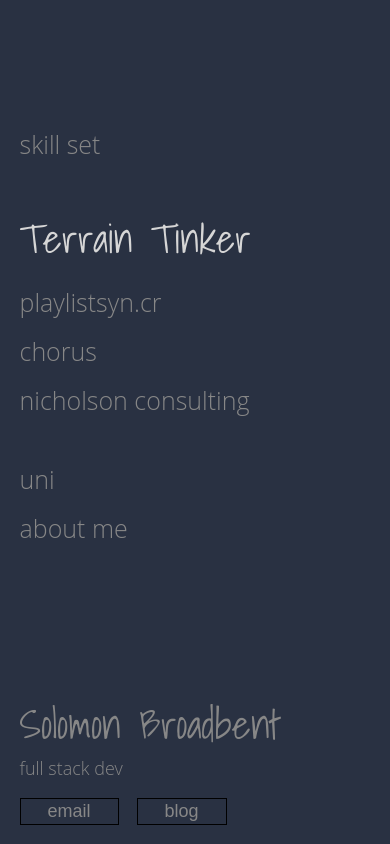
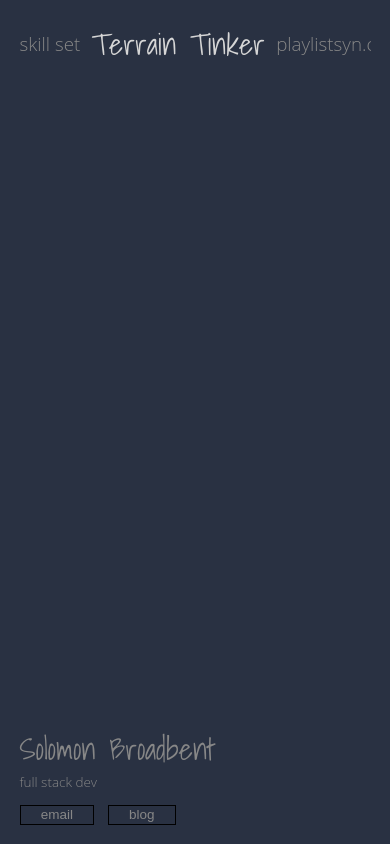
Before and after one commit to solomonbroadbent/personal-site, a Next.js app: page / in a window 390 px wide. Built offline with nearby package versions, Linux system fonts and the light colour scheme.

Commit message:
make nav horizontal on mobile

```diff
--- a/styles/Home.module.css
+++ b/styles/Home.module.css
@@ -1,7 +1,7 @@
 #root {
 	display: grid;
 	grid-row-gap: 2rem;
-	height: var(--responsive__root-height);
+	height: var(--root__height);
 }
 
 #landing-section {
@@ -13,23 +13,22 @@
 }
 
 #navigation-section {
-	--navigation-section__gap: 0.75rem;
+	align-self: var(--navigation-section__align-self);
 
-	align-self: end;
+	width: var(--navigation-section__width);
+	overflow: hidden;
 
 	display: flex;
-	flex-direction: column;
-	justify-content: center;
+	flex-direction: var(--navigation-section__flex-direction);
+	align-items: var(--navigation-section__align-items);
 	gap: var(--navigation-section__gap);
 }
 
 .link {
-	--link-margin--extra-margin: calc(var(--navigation-section__gap) * 2);
-
 	font-size: 1.25rem;
 
 	/* prevents hover from triggering when not over text */
-	width: fit-content;
+	min-width: max-content;
 }
 
 .link--active {
@@ -40,11 +39,11 @@
 }
 
 .link--extra-margin-top {
-	margin-top: var(--link-margin--extra-margin);
+	margin-top: var(--navigation-section__extra-margin);
 }
 
 .link--extra-margin-bottom {
-	margin-bottom: var(--link-margin--extra-margin);
+	margin-bottom: var(--navigation-section__extra-margin);
 }
 
 #contact {
--- a/styles/globals.css
+++ b/styles/globals.css
@@ -12,9 +12,20 @@
 	--breakpoint-medium: 768px;
 	--breakpoint-wide: 992px;
 
-	--responsive__font-size: 20px;
-	--responsive__root-padding: clamp(10px, 5vmin, 100px);
-	--responsive__root-height: calc(100vh - calc(var(--responsive__root-padding) * 2));
+	--root__font-size: 15px;
+	--root__padding: clamp(10px, 5vmin, 100px);
+	--root__padding-doubled: calc(var(--root__padding) * 2);
+	--root__height: calc(100vh - var(--root__padding-doubled));
+
+	--navigation-section__width: max(
+		calc(var(--breakpoint-narrow) - var(--root__padding-doubled)),
+		calc(100vw - var(--root__padding-doubled))
+	);
+	--navigation-section__flex-direction: row;
+	--navigation-section__align-self: start;
+	--navigation-section__align-items: center;
+	--navigation-section__gap: 0.75rem;
+	--navigation-section__extra-margin: 0;
 }
 
 *, *::before, *::after {
@@ -26,7 +37,7 @@
 
 html {
 	box-sizing: border-box;
-	font-size: var(--responsive__font-size);
+	font-size: var(--root__font-size);
 	background-color: var(--color-background);
 
 	font-family: var(--font-family-primary);
@@ -36,7 +47,7 @@ html {
 	min-width: var(--breakpoint-narrow);
 	overflow: scroll;
 
-	padding: var(--responsive__root-padding);
+	padding: var(--root__padding);
 }
 
 button {
@@ -46,7 +57,13 @@ button {
 /*@media(min-width: env(--breakpoint-medium)) {*/
 @media (min-width: 768px) {
 	:root {
-		--responsive__navigation-section-width: 30vw;
+		--root__font-size: 20px;
+
+		/*--responsive__navigation-section-width: 30vw;*/
+		--navigation-section__flex-direction: column;
+		--navigation-section__align-items: start;
+		--navigation-section__align-self: end;
+		--navigation-section__extra-margin: calc(var(--navigation-section__gap) * 2);
 	}
 }
 
```
